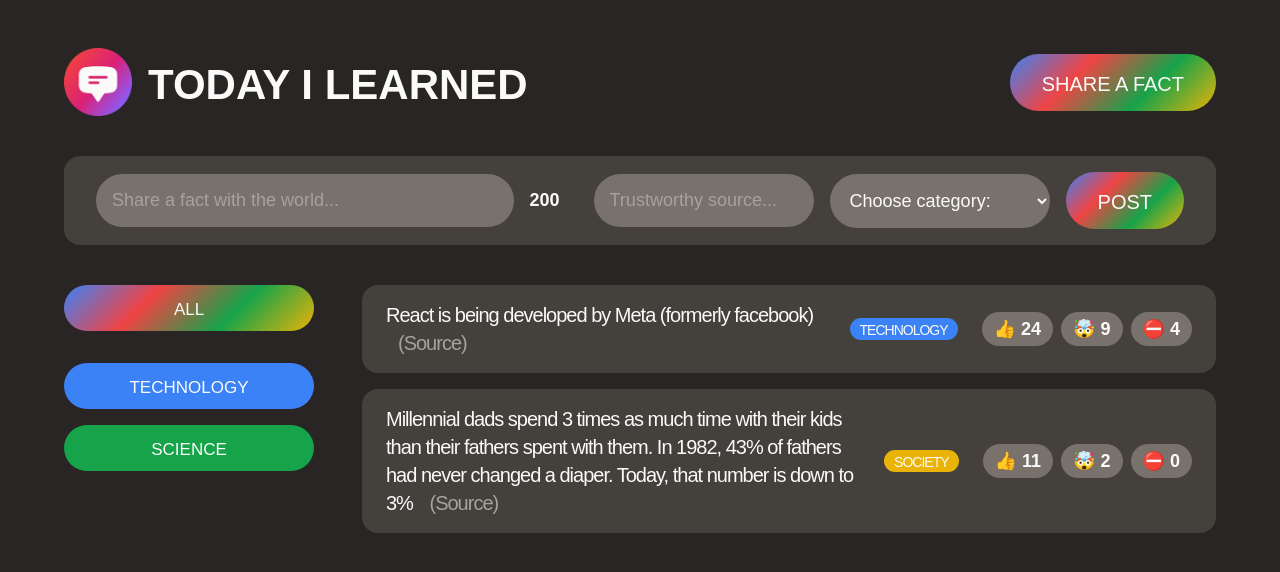
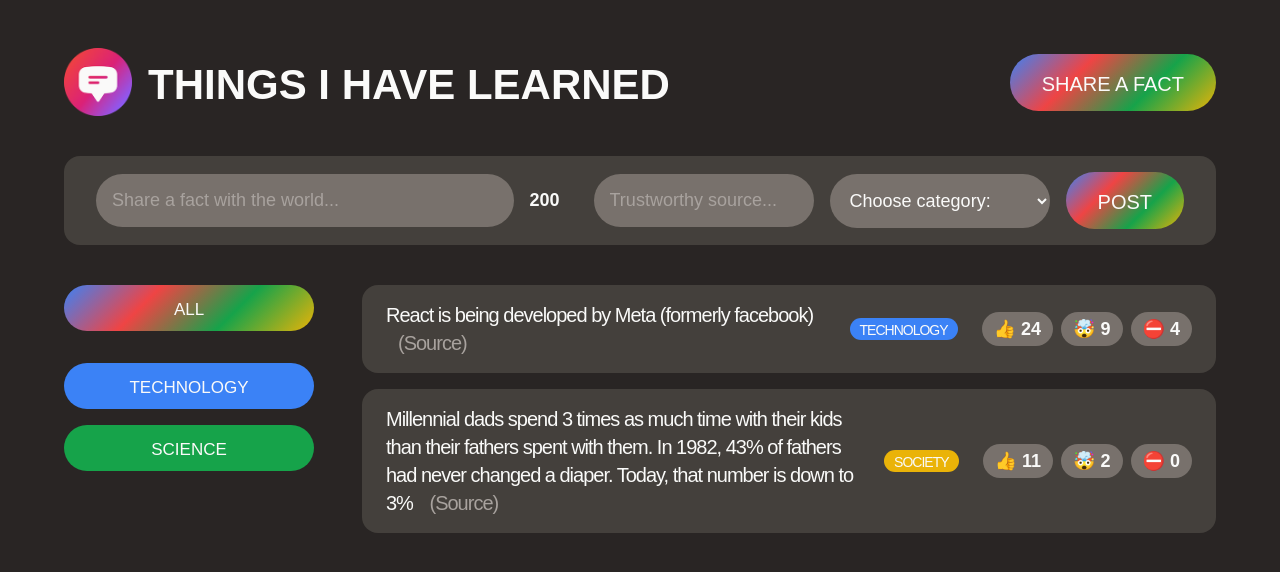
Before and after one commit to dina-kar/things_learned, a plain HTML site: page index.html in a window 1280 px wide. Drawn offline with Linux system fonts and the light colour scheme; a web font is replaced by a local one.

Commit message:
Version 1 updated

```diff
--- a/index.html
+++ b/index.html
@@ -25,7 +25,7 @@
             width="68"
             alt="Today I Learned Logo"
           />
-          <h1>Today I Learned</h1>
+          <h1>Things I have learned</h1>
         </div>
 
         <button class="btn btn-large">Share a fact</button>
```
